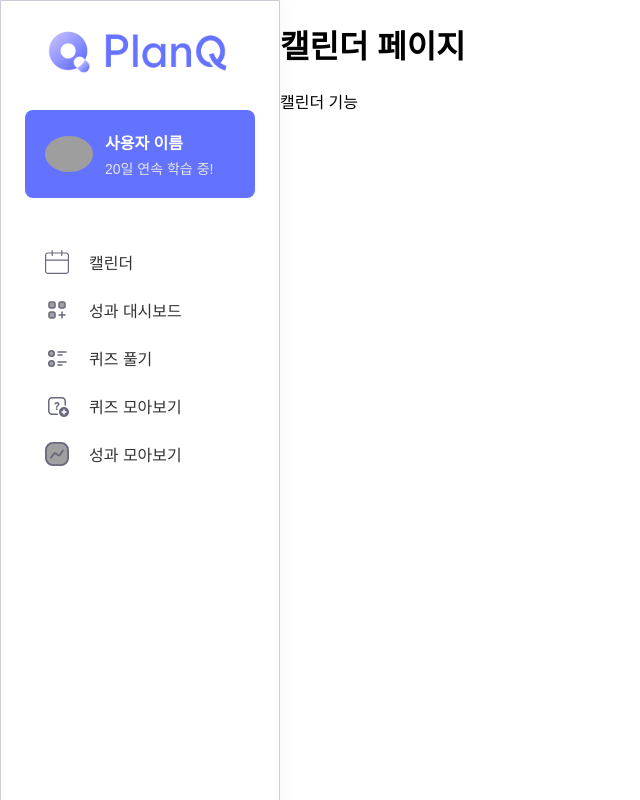
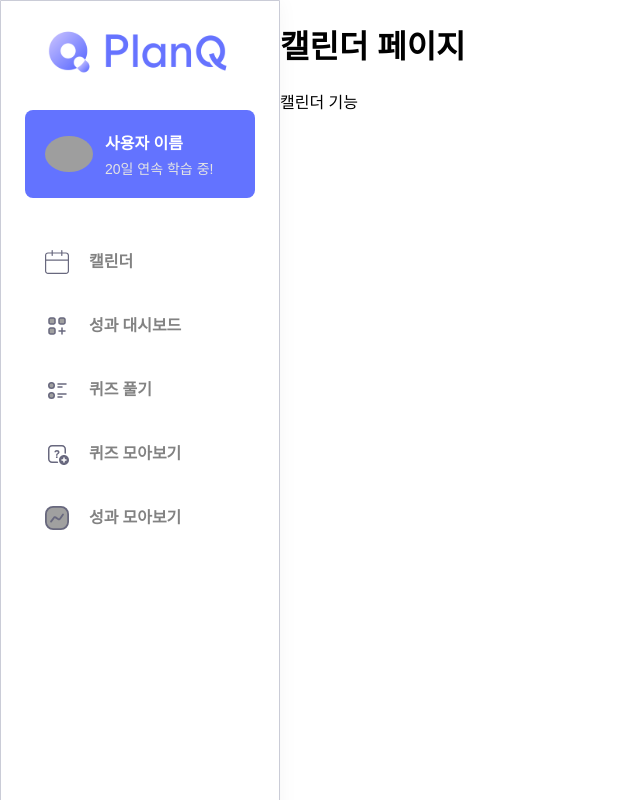
Before and after one commit to Scheduler-prj/front-end, a React (Create React App) app: page / in a window 1280 px wide. Shown: the top 800 px of the page, without its empty margins (0-640 px from the left). Built offline with nearby package versions, Linux system fonts and the light colour scheme; grey boxes are pictures that could not be loaded.

Commit message:
[#3] Feat : Navigation Bar에 디자인 시스템에서 만든 폰트 적용

```diff
--- a/src/component/NavigationBar.tsx
+++ b/src/component/NavigationBar.tsx
@@ -1,53 +1,3 @@
-// import React from "react";
-// import {useNavigate} from "react-router-dom";
-// import {NavWrapper, Logo, MenuList, MenuItem, UserCard} from "../styles/layout/NavigationBar.styles";
-// import CalendarIcon from "../assets/navigation-bar/CalendarIcon.svg";
-// import DashboardIcon from "../assets/navigation-bar/DashboardIcon.svg";
-// import QuizIcon from "../assets/navigation-bar/QuizIcon.svg";
-// import QuizListIcon from "../assets/navigation-bar/QuizListIcon.svg";
-// import ResultsIcon from "../assets/navigation-bar/ResultsIcon.svg";
-//
-// const menus = [
-//     { name: "캘린더", path: "/calendar", icon : CalendarIcon },
-//     { name: "성과 대시보드", path: "/dashboard", icon : DashboardIcon },
-//     { name: "퀴즈 풀기", path: "/quiz", icon: QuizIcon },
-//     { name: "퀴즈 모아보기", path: "/quiz-list", icon : QuizListIcon },
-//     { name: "성과 모아보기", path: "/result", icon : ResultsIcon },
-// ];
-//
-// export const NavigationBar = () => {
-//     const navigate = useNavigate();
-//
-//     return (
-//         <NavWrapper>
-//             <Logo>PlanQ</Logo>
-//             <UserCard>
-//                 <img
-//                     src="/path/to/profile-image.jpg"
-//                     alt="User"
-//                     width="48" /* 프로필 이미지 크기를 적절하게 변경 */
-//                     style={{ borderRadius: "50%" }} /* 둥근 프로필 이미지 */
-//                 />
-//                 <div className="user-details" style={{ display: "flex", flexDirection: "column", gap: "4px" }}>
-//                     <div className="user-name" style={{ fontWeight: "bold", fontSize: "1rem" }}>
-//                         사용자 이름
-//                     </div>
-//                     <div className="streak" style={{ fontSize: "0.875rem", color: "#E4E4E4" }}>
-//                         20일 연속 학습 중!
-//                     </div>
-//                 </div>
-//             </UserCard>
-//             <MenuList>
-//                 {menus.map((menu, idx) => (
-//                     <MenuItem key={idx} onClick={() => navigate(menu.path)}>
-//                         <span>{menu.name}</span>
-//                     </MenuItem>
-//                 ))}
-//             </MenuList>
-//         </NavWrapper>
-//     );
-// };
-
 import React from "react";
 import { useNavigate, useLocation } from "react-router-dom";
 import {
@@ -63,6 +13,8 @@ import { ReactComponent as QuizIcon } from "../assets/navigation-bar/QuizIcon.sv
 import { ReactComponent as QuizListIcon } from "../assets/navigation-bar/QuizListIcon.svg";
 import { ReactComponent as ResultsIcon } from "../assets/navigation-bar/ResultsIcon.svg";
 import { ReactComponent as LogoIcon } from "../assets/logo/LogoIcon.svg";
+import { theme } from "../styles/theme";
+import { T7 } from "../styles/Typography";
 
 export const NavigationBar = () => {
     const navigate = useNavigate();
@@ -113,7 +65,13 @@ export const NavigationBar = () => {
                                     height: "24px",
                                 }}
                             />
-                            <span>{menu.name}</span>
+                            <T7
+                                style={{
+                                    color: isActive ? theme.colors.primary : theme.colors.warmGray2,
+                                }}
+                            >
+                                {menu.name}
+                            </T7>
                         </MenuItem>
                     );
                 })}
--- a/src/styles/layout/NavigationBar.styles.tsx
+++ b/src/styles/layout/NavigationBar.styles.tsx
@@ -35,6 +35,7 @@ export const MenuItem = styled.li<{ active?: boolean }>`
   gap: 20px;
   padding: 12px 20px;
   border-radius: 8px;
+    margin-bottom: 16px;
   cursor: pointer;
   color: ${(props) => (props.active ? "#6673FF" : "#333333")};
   background-color: ${(props) => (props.active ? "#F5F5FA" : "transparent")};
```
